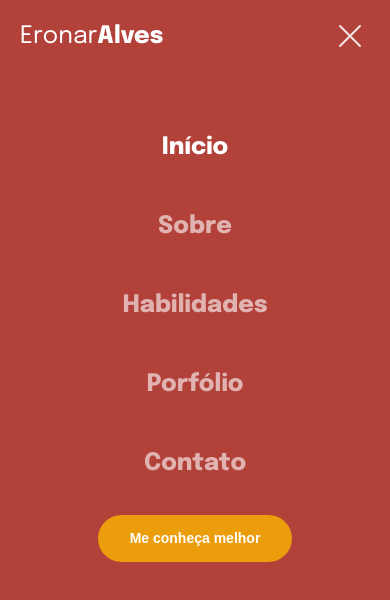
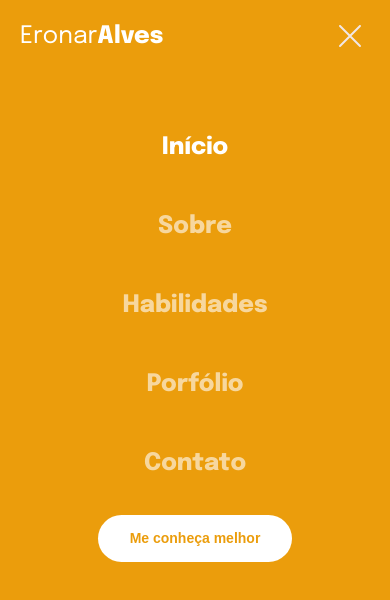
Before and after one commit to eronaralves/portfolio, a React (Create React App) app: page / in a window 390 px wide. Both pictures are taken after a click on the element 358 px from the left and 36 px from the top of the page. Shown: the top 600 px of the page. Built offline with nearby package versions, Linux system fonts and the light colour scheme.

Commit message:
menu mobile finalizado

```diff
--- a/src/pages/Home/index.js
+++ b/src/pages/Home/index.js
@@ -51,7 +51,7 @@ export default function Home() {
             <li>Contato</li>
           </ul>
         </div>
-        <Button mx="auto" mt="36px">
+        <Button mx="auto" mt="36px" background="#fff" color="#eb9d0c">
           <a href="https://www.linkedin.com/in/eronaralves/" target="_blank">
             Me conheça melhor
           </a>
--- a/src/pages/Home/styles.js
+++ b/src/pages/Home/styles.js
@@ -83,7 +83,7 @@ export const MenuMobile = styled.div`
   width: 100%;
   height: 100vh;
 
-  background: #b24139;
+  background: #eb9d0c;
 
   position: fixed;
 
@@ -125,44 +125,6 @@ export const MenuMobile = styled.div`
       }
     }
   }
-
-  // & > div {
-  //   height: 100%;
-  //   width: 45%;
-
-  //   position: absolute;
-  //   right: 0;
-  //   top: 0;
-  //   z-index: 3;
-
-  //   display: flex;
-  //   flex-direction: column;
-  //   align-items: center;
-
-  //   background: #b24139;
-
-  //   li {
-  //     text-align: center;
-  //     margin-bottom: 48px;
-  //   }
-
-  //   & > div:nth-child(1) {
-  //     width: 90%;
-
-  //     display: flex;
-  //     justify-content: space-between;
-  //     align-items: center;
-  //     height: 52px;
-  //     margin-bottom: 60px;
-
-  //     div {
-  //       display: flex;
-  //       & > h2:nth-child(2) {
-  //         color: #eb9d0c;
-  //       }
-  //     }
-  //   }
-  // }
 `;
 
 export const ContainerApresentation = styled.div`
@@ -276,15 +238,18 @@ export const Button = styled.button`
   font-weight: 700;
   line-height: 15px;
   border-radius: 30px;
-  background-color: #eb9d0c;
   padding: 16px 32px;
 
   border: none;
 
   display: block;
+
+  background-color: ${({ background }) =>
+    background ? background : "#eb9d0c"};
+
   a {
     text-decoration: none;
-    color: #fff;
+    color: ${({ color }) => (color ? color : "#fff")};
   }
   margin-top: ${({ mt = "0px" }) => mt};
   margin-inline: ${({ mx = "0px" }) => mx};
```
